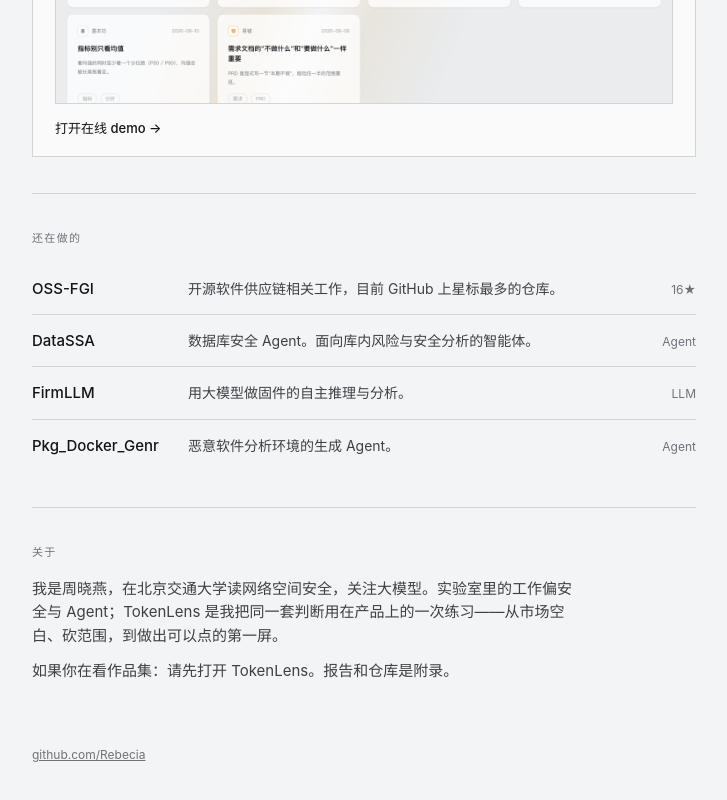
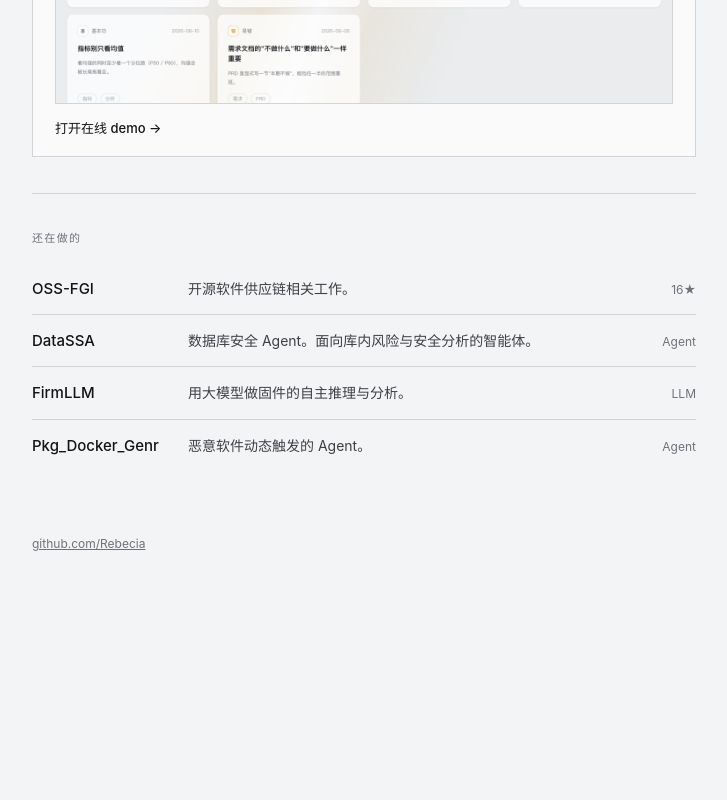
Before and after one commit to Rebecia/rebekah-s-home, a plain HTML site: page index.html in a window 1280 px wide. Shown: the part 1460-2260 px from the top of the page, without its empty margins (276-1003 px from the left). After the commit the page ends 2094 px from the top, so only its background shows below. Drawn offline with Linux system fonts and the light colour scheme; a web font is replaced by a local one.

Commit message:
Update index.html

```diff
--- a/index.html
+++ b/index.html
@@ -149,7 +149,7 @@
     </header>
 
     <div class="hero">
-      <h1>Xiaoyan Zhou<em>周晓燕</em></h1>
+      <h1>Xiaoyan Zhou<em>周笑妍</em></h1>
       <p class="lede">北京交通大学网络空间安全。做安全和 LLM，也把判断做成能打开的产品。最近在想：工具已经很多了，缺的是让人看清、并立刻能动手的那一层。</p>
     </div>
 
@@ -177,7 +177,7 @@
         <li>
           <a href="https://github.com/Rebecia/OSS-FGI">
             <span class="t">OSS-FGI</span>
-            <span class="d">开源软件供应链相关工作，目前 GitHub 上星标最多的仓库。</span>
+            <span class="d">开源软件供应链相关工作。</span>
             <span class="y">16★</span>
           </a>
         </li>
@@ -198,19 +198,11 @@
         <li>
           <a href="https://github.com/Rebecia/Pkg_Docker_Genr">
             <span class="t">Pkg_Docker_Genr</span>
-            <span class="d">恶意软件分析环境的生成 Agent。</span>
+            <span class="d">恶意软件动态触发的 Agent。</span>
             <span class="y">Agent</span>
           </a>
         </li>
       </ul>
-    </section>
-
-    <section id="about">
-      <h2>关于</h2>
-      <div class="about">
-        <p>我是周晓燕，在北京交通大学读网络空间安全，关注大模型。实验室里的工作偏安全与 Agent；TokenLens 是我把同一套判断用在产品上的一次练习——从市场空白、砍范围，到做出可以点的第一屏。</p>
-        <p>如果你在看作品集：请先打开 TokenLens。报告和仓库是附录。</p>
-      </div>
     </section>
 
     <footer>
```
